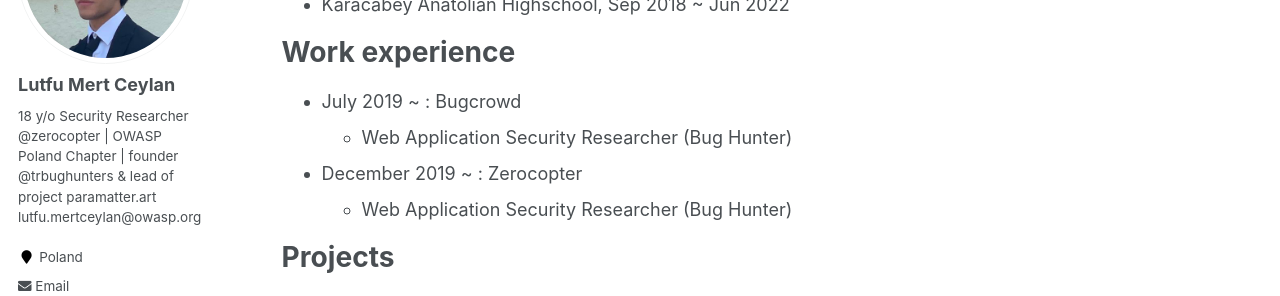
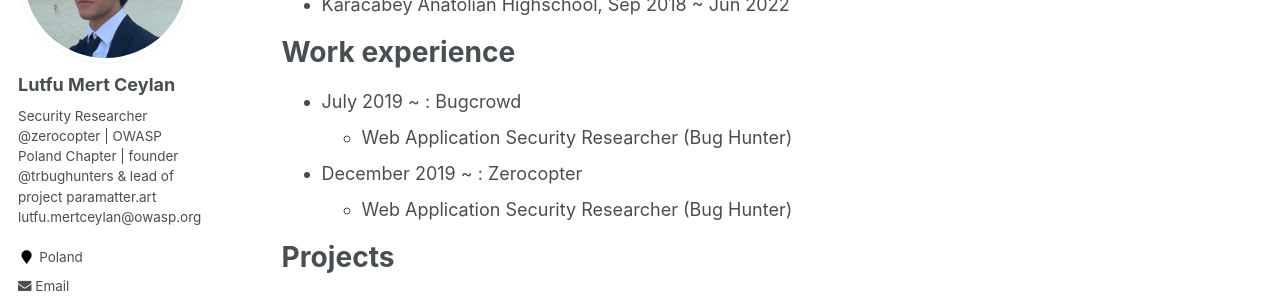
Before and after one commit to lutfumertceylan/mywebsite, a Jekyll site: the page built from _pages/cv.md, in a window 1280 px wide. Shown: the part 229-525 px from the top of the page. Built offline with Jekyll 4.4.1, drawn with Linux system fonts in a browser that asks for light colours.

Commit message:
Update _config.yml

```diff
--- a/_config.yml
+++ b/_config.yml
@@ -10,7 +10,7 @@ locale                   : "en-US"
 title                    : "Lutfu Mert Ceylan"
 title_separator          : ">"
 name                     : &name "Lutfu Mert Ceylan"
-description              : &description "18 y/o Security Researcher @zerocopter | OWASP Poland Chapter | founder @trbughunters & lead of project paramatter.art <br> lutfu.mertceylan@owasp.org"
+description              : &description "Security Researcher @zerocopter | OWASP Poland Chapter | founder @trbughunters & lead of project paramatter.art <br> lutfu.mertceylan@owasp.org"
 url                      : https://lutfumertceylan.com.tr #https://academicpages.github.io # the base hostname & protocol for your site e.g. "https://mmistakes.github.io"
 baseurl                  : #"" # the subpath of your site, e.g. "/blog"
 repository               : lutfumertceylan/website #"academicpages/academicpages.github.io"
@@ -82,7 +82,7 @@ analytics:
 author:
   name             : "Lutfu Mert Ceylan"
   avatar           : "pp0003.jpg"
-  bio              : "18 y/o Security Researcher @zerocopter | OWASP Poland Chapter | founder @trbughunters & lead of project paramatter.art <br> lutfu.mertceylan@owasp.org"
+  bio              : "Security Researcher @zerocopter | OWASP Poland Chapter | founder @trbughunters & lead of project paramatter.art <br> lutfu.mertceylan@owasp.org"
   location         : "Poland"
   employer         :
   googlescholar    : #"https://yourfullgooglescholarurl.com"
```
